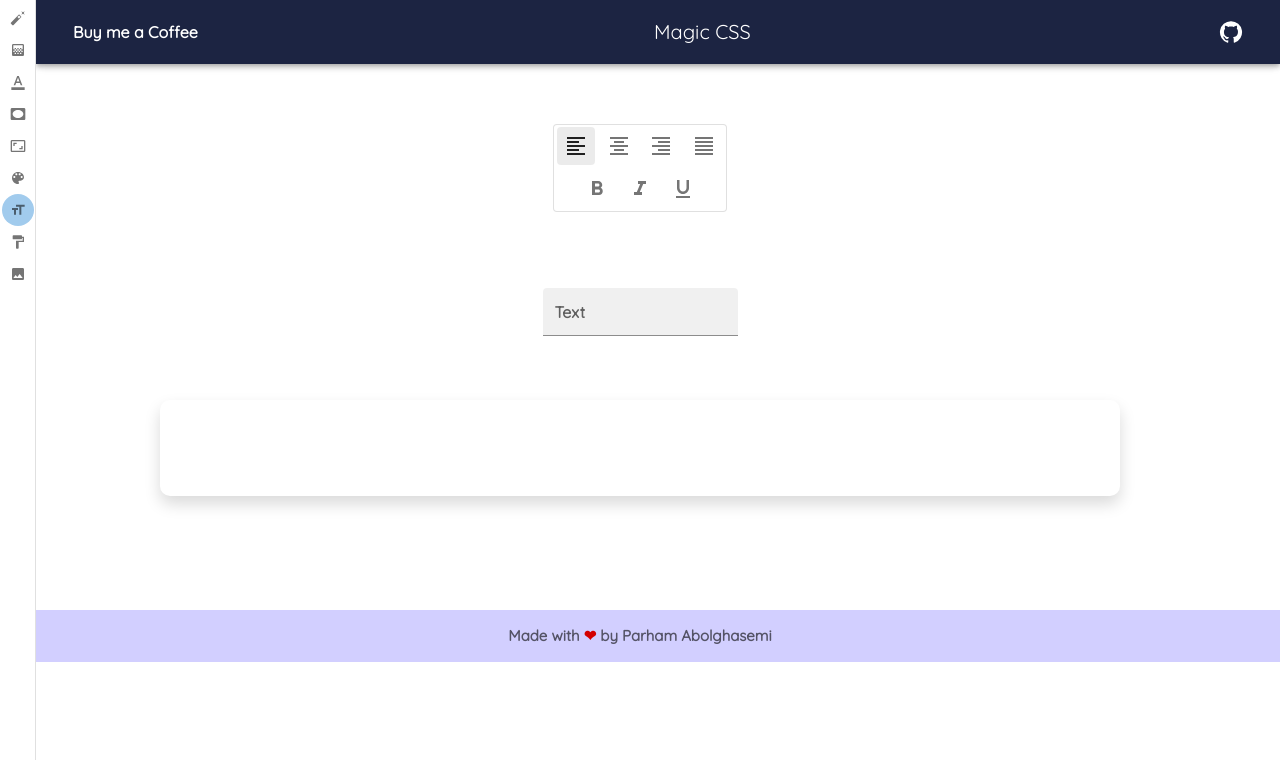
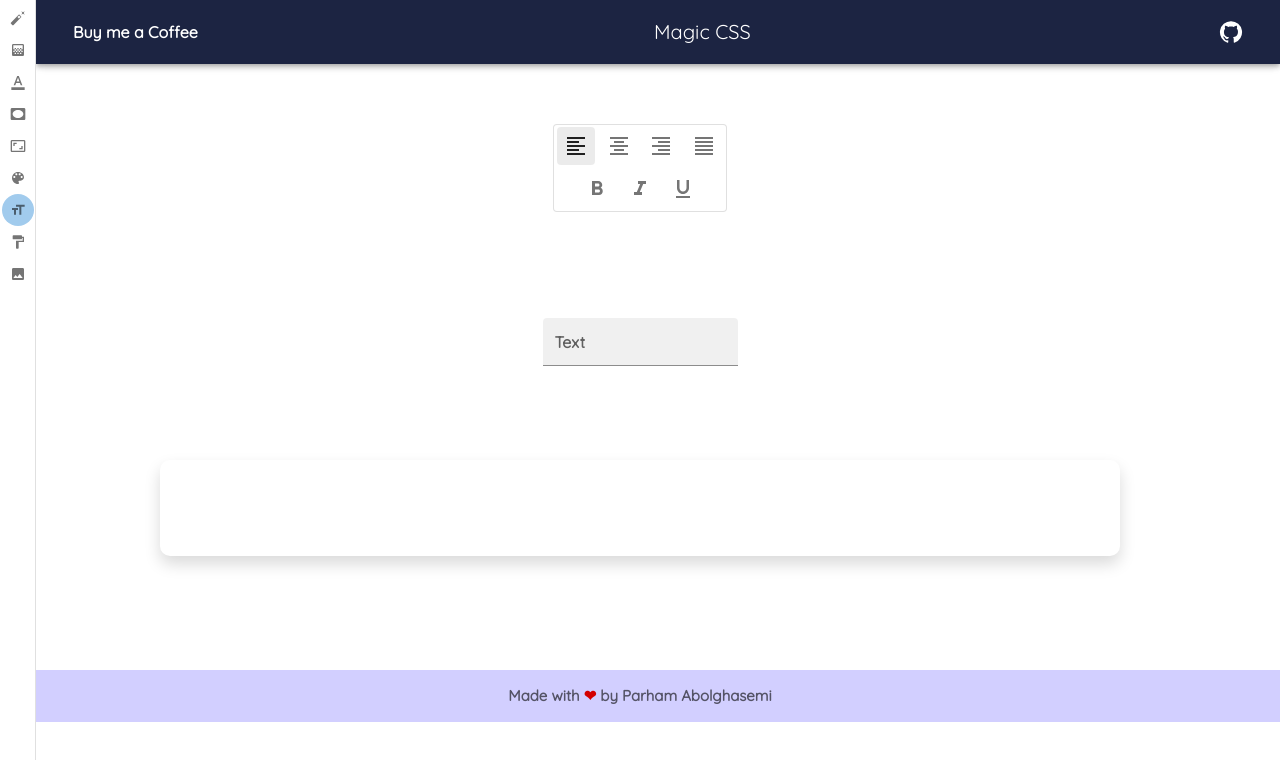
Before and after one commit to parham-ab/React-magic-css, a React (Create React App) app: page /text-editor in a window 1280 px wide. Shown: the top 760 px of the page. Built offline with nearby package versions, Linux system fonts and the light colour scheme; some icons are missing.

Commit message:
text editor UI issues fixed

```diff
--- a/src/components/ColorGenerator/SingleColor.js
+++ b/src/components/ColorGenerator/SingleColor.js
@@ -11,7 +11,7 @@ import "react-toastify/dist/ReactToastify.css";
 import { notify } from "../functions/toast";
 import { Typography } from "@mui/material";
 
-const SingleColor = ({ weight, rgb }) => {
+const SingleColor = ({ rgb }) => {
   const [finalSource, setFinalSource] = useState();
   const hex = rgbToHex(...rgb);
 
--- a/src/components/TextEditor.js
+++ b/src/components/TextEditor.js
@@ -143,6 +143,11 @@ const TextEditor = () => {
             margin: "1rem auto 0",
           }}
         >
+          <Box
+            sx={{
+              margin: "30px 0",
+            }}
+          >
             <TextField
               size="small"
               label="Text"
@@ -150,6 +155,7 @@ const TextEditor = () => {
               value={inputVal}
               onChange={(e) => setInputVal(e.target.value)}
             />
+          </Box>
           {/* results */}
           <Grid
             item
```
Lines whose indentation alone changed are shown as unchanged.
